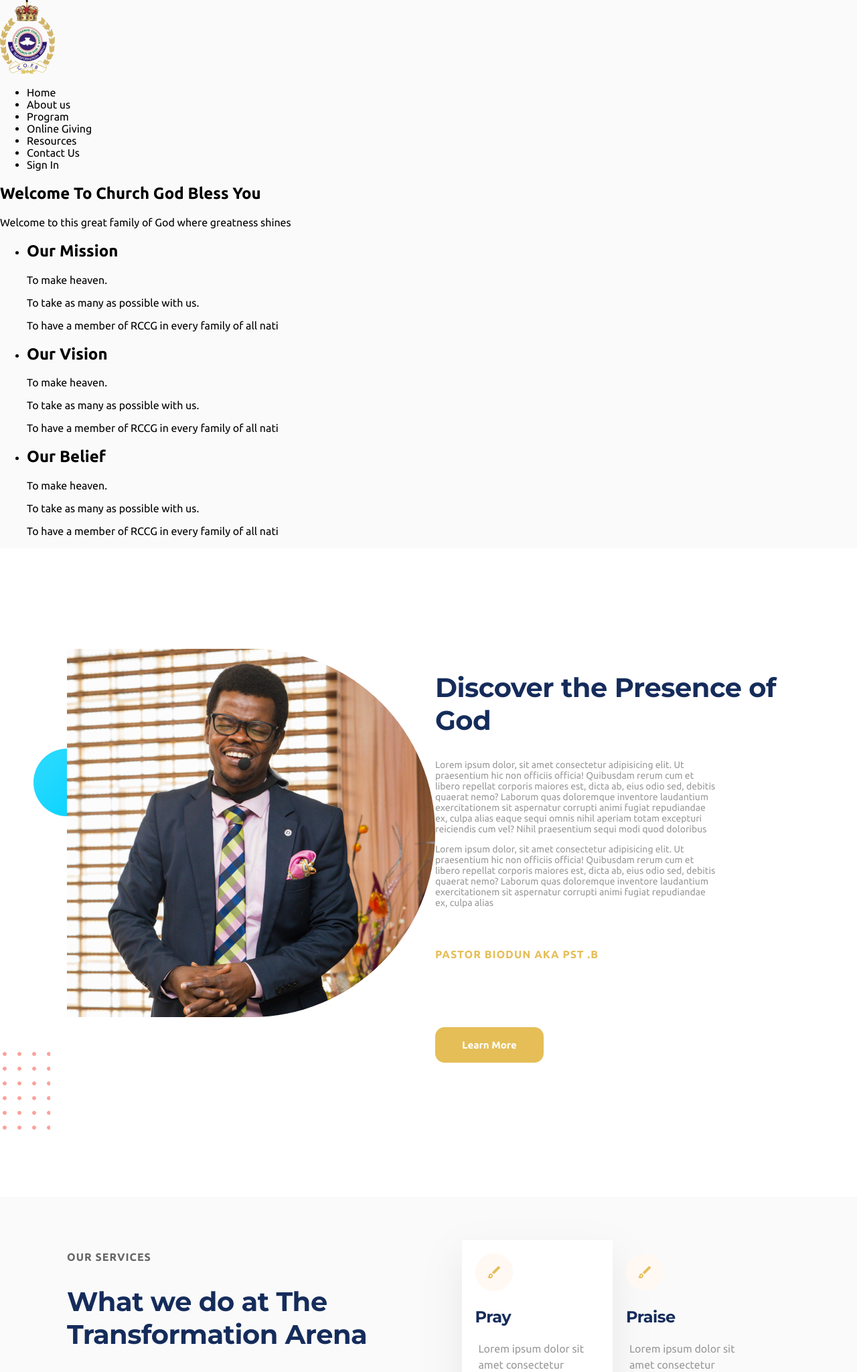
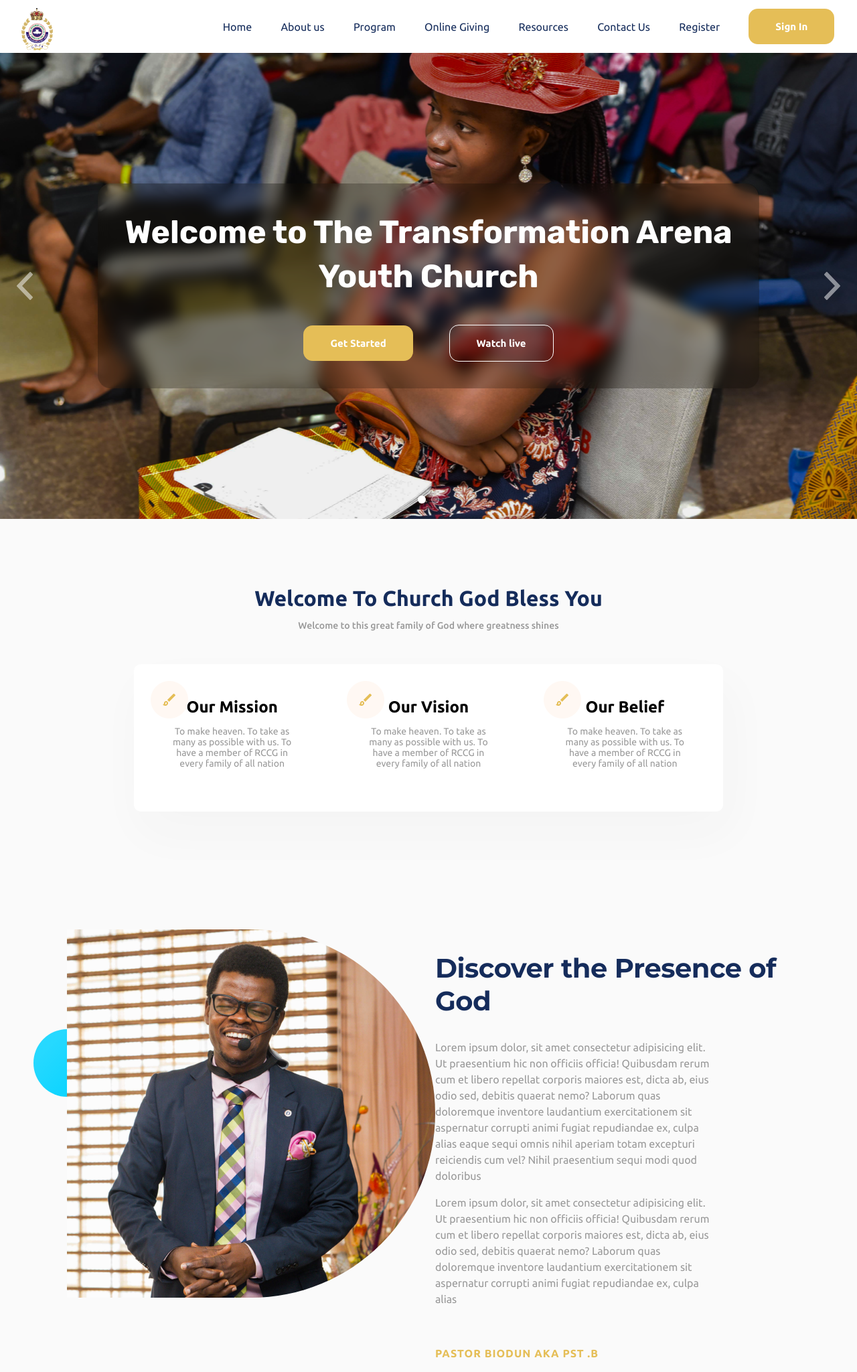
Before and after one commit to chrisfelixcode/ttawebsite, a PHP site: page / in a window 1280 px wide. Shown: the top 2049 px of the page at 67% size. Run offline with PHP 8.4, Linux system fonts and the light colour scheme; grey boxes are pictures that could not be loaded.

Commit message:
first page  iteration

```diff
--- a/index.html
+++ b/index.html
@@ -2,6 +2,7 @@
 <html>
 
 <head>
+
   <link rel="preconnect" href="https://fonts.googleapis.com">
   <link rel="preconnect" href="https://fonts.gstatic.com" crossorigin>
   <link
@@ -15,6 +16,13 @@
     href="https://fonts.googleapis.com/css2?family=Montserrat:ital,wght@0,700;1,600&family=Nunito:wght@200;300;600;700&family=Ubuntu:ital,wght@0,300;0,400;0,500;0,700;1,300;1,400;1,500;1,700&display=swap"
     rel="stylesheet">
 
+  <link
+    href="https://fonts.googleapis.com/css2?family=Montserrat:ital,wght@0,700;1,600&family=Nunito:wght@200;300;600;700&family=Rubik:wght@600;700&family=Ubuntu:ital,wght@0,300;0,400;0,500;0,700;1,300;1,400;1,500;1,700&display=swap"
+    rel="stylesheet">
+
+
+  <link rel="stylesheet" href="./plugins/carousel/styles.css">
+
   <link rel="stylesheet" href="styles.css" />
   <link rel="stylesheet" href="styles2.css" />
   <title>TTA Website</title>
@@ -22,45 +30,93 @@
 </head>
 
 <body>
-  <nav>
-    <div><img src="./LOGO OF COFB1 1@2x.png" alt="" /></div>
-    <ul class="menu-links">
-      <li>Home</li>
-      <li>About us</li>
-      <li>Program</li>
-      <li>Online Giving</li>
-      <li>Resources</li>
-      <li>Contact Us</li>
-      <li class="sign-in">Sign In</li>
+  <nav id="main-nav">
+    <div class="nav-branding"> <img src="./LOGO OF COFB1 1@2x.png" alt="" /></div>
+    <ul class="nav-links">
+      <li><a href="#">Home</a></li>
+      <li><a href="#">About us</a></li>
+      <li><a href="#">Program</a></li>
+      <li><a href="#">Online Giving</a></li>
+      <li><a href="#">Resources</a></li>
+      <li><a href="#">Contact Us</a></li>
+      <li><a href="#">Register</a></li>
+      <li><button class="primary-btn">Sign In</button></li>
     </ul>
   </nav>
-  <section>
-    <h1 class="welcome-header">Welcome To Church God Bless You</h1>
-    <p>Welcome to this great family of God where greatness shines</p>
+
+
+  <section class="photo_slider">
+    <input type="radio" name="slider" class="slide-radio1" checked id="slider_1">
+    <input type="radio" name="slider" class="slide-radio2" id="slider_2">
+    <div class="slider-pagination">
+      <label for="slider_1" class="page1"></label>
+      <label for="slider_2" class="page2"></label>
+    </div>
+    <div class="next control">
+      <label for="slider_1" class="numb1"> <svg xmlns="http://www.w3.org/2000/svg" viewBox="0 0 512 512">
+          <path
+            d="M298.3 256L131.1 81.9c-4.2-4.3-4.1-11.4.2-15.8l29.9-30.6c4.3-4.4 11.3-4.5 15.5-.2L380.9 248c2.2 2.2 3.2 5.2 3 8.1.1 3-.9 5.9-3 8.1L176.7 476.8c-4.2 4.3-11.2 4.2-15.5-.2L131.3 446c-4.3-4.4-4.4-11.5-.2-15.8L298.3 256z" />
+        </svg> </label>
+      <label for="slider_2" class="numb2"> <svg xmlns="http://www.w3.org/2000/svg" viewBox="0 0 512 512">
+          <path
+            d="M298.3 256L131.1 81.9c-4.2-4.3-4.1-11.4.2-15.8l29.9-30.6c4.3-4.4 11.3-4.5 15.5-.2L380.9 248c2.2 2.2 3.2 5.2 3 8.1.1 3-.9 5.9-3 8.1L176.7 476.8c-4.2 4.3-11.2 4.2-15.5-.2L131.3 446c-4.3-4.4-4.4-11.5-.2-15.8L298.3 256z" />
+        </svg> </label>
+    </div>
+    <div class="previous control">
+      <label for="slider_1" class="numb1"> <svg xmlns="http://www.w3.org/2000/svg" viewBox="0 0 512 512">
+          <path
+            d="M213.7 256L380.9 81.9c4.2-4.3 4.1-11.4-.2-15.8l-29.9-30.6c-4.3-4.4-11.3-4.5-15.5-.2L131.1 247.9c-2.2 2.2-3.2 5.2-3 8.1-.1 3 .9 5.9 3 8.1l204.2 212.7c4.2 4.3 11.2 4.2 15.5-.2l29.9-30.6c4.3-4.4 4.4-11.5.2-15.8L213.7 256z" />
+        </svg> </label>
+      <label for="slider_2" class="numb2"> <svg xmlns="http://www.w3.org/2000/svg" viewBox="0 0 512 512">
+          <path
+            d="M213.7 256L380.9 81.9c4.2-4.3 4.1-11.4-.2-15.8l-29.9-30.6c-4.3-4.4-11.3-4.5-15.5-.2L131.1 247.9c-2.2 2.2-3.2 5.2-3 8.1-.1 3 .9 5.9 3 8.1l204.2 212.7c4.2 4.3 11.2 4.2 15.5-.2l29.9-30.6c4.3-4.4 4.4-11.5.2-15.8L213.7 256z" />
+        </svg> </label>
+    </div>
+    <div class="slider slide_img_01">
+      <div class="carousel-box">
+        <h1>Welcome to The Transformation Arena <br /> Youth Church</h1>
+
+        <div class="carousel-buttons">
+          <button class="primary-btn">Get Started</button>
+
+          <button class="glass-btn">Watch live</button>
+        </div>
+      </div>
+    </div>
+    <div class="slider slide_img_02"></div>
   </section>
 
-  <section>
+
+  <section id="section-two" class="container">
+
+    <div id="welcome">
+      <h1>Welcome To Church God Bless You</h1>
+      <p>Welcome to this great family of God where greatness shines</p>
+    </div>
+
     <ul class="card-list">
-      <li class="card-list-items">
+      <li class="card-list-item">
+        <img src="./Icon.png" />
         <h2>Our Mission</h2>
 
-        <p>To make heaven.</p>
-        <p>To take as many as possible with us.</p>
-        <p>To have a member of RCCG in every family of all nati</p>
+        <p>To make heaven.
+          To take as many as possible with us.
+          To have a member of RCCG in every family of all nation</p>
       </li>
-      <li class="card-list-items">
+      <li class="card-list-item">
+        <img src="./Icon.png" />
         <h2>Our Vision</h2>
-
-        <p>To make heaven.</p>
-        <p>To take as many as possible with us.</p>
-        <p>To have a member of RCCG in every family of all nati</p>
+        <p>To make heaven.
+          To take as many as possible with us.
+          To have a member of RCCG in every family of all nation</p>
       </li>
-      <li class="card-list-items">
+      <li class="card-list-item">
+        <img src="./Icon.png" />
         <h2>Our Belief</h2>
 
-        <p>To make heaven.</p>
-        <p>To take as many as possible with us.</p>
-        <p>To have a member of RCCG in every family of all nati</p>
+        <p>To make heaven.
+          To take as many as possible with us.
+          To have a member of RCCG in every family of all nation</p>
       </li>
     </ul>
   </section>
@@ -219,5 +275,7 @@
     </div>
   </section>
 </body>
+<script type="javascript" src="./plugins/carousel/index.js"></script>
+
 
 </html>
--- a/styles.css
+++ b/styles.css
@@ -1,4 +1,4 @@
-/*body {
+/* body {
   background-color: #E5E5E5;
   width: 100%;
 }
--- a/styles2.css
+++ b/styles2.css
@@ -22,6 +22,11 @@
     font-family: 'Ubuntu', sans-serif;
     background-color: var(--light-two);
     margin: 0px;
+
+}
+
+li{
+     list-style-type: none;
 }
 
 .flex-section{
@@ -98,9 +103,21 @@
     font-family: 'Ubuntu', sans-serif;
 }
 
+.glass-btn{
+    background-color:rgba(0, 0, 0, 0.05);
+    border: 1px solid white;
+    color: #fff;
+    padding: 18px 40px;
+    border-radius: 14px;
+    font-size: 15px;
+    font-weight: 700;
+    font-family: 'Ubuntu', sans-serif;
+}
+
+
+
 #section-four{
     position: relative;
-    background-color: #ffffff;
     padding-top: 86px;
     padding-bottom: 150px;
 }
@@ -110,8 +127,8 @@
     font-family: Ubuntu;
     font-style: normal;
     font-weight: normal;
-    font-size: 14px;
-    line-height: 16px;
+    font-size: 16px;
+    line-height: 150%;
     width: 80%;
 }
 
@@ -299,3 +316,175 @@
 .carousel-buttons{
     float:right;
 }
+
+
+
+
+
+
+
+
+
+
+
+
+
+
+
+#welcome{
+  text-align: center;
+}
+
+#section-two{
+    text-align: center;
+    margin-top: 100px;
+}
+
+#welcome h1{
+  font-family: Ubuntu;
+  font-style: normal;
+  font-weight: bold;
+  font-size: 32px;
+  line-height: 37px;
+  color: var(--secondary);
+  margin-bottom: 10px ;
+}
+
+#welcome h2{
+    color: var(--secondary);
+    font-family: Ubuntu;
+    font-style: normal;
+    font-weight: 500;
+    font-size: 16px;
+    line-height: 18px;
+}
+
+#welcome p{
+    font-family: Ubuntu;
+    font-style: normal;
+    font-weight: 500;
+    font-size: 14px;
+    line-height: 16px;
+    color: var(--light);
+}
+
+
+.card-list{
+
+    display: flex;
+    list-style: none;
+    justify-content: space-around;
+    background: #FFFFFF;
+    box-shadow: 10px 32px 72px rgba(51, 51, 51, 0.03);
+    border-radius: 10px;
+    gap: 50px;
+    padding: 25px;
+    margin: 50px 100px 10px 100px;
+
+}
+
+.card-list-item{
+    position: relative;
+    width: 25%;
+    padding: 25px;
+}
+
+.card-list-item img{
+    position: absolute;
+    top: 0px;
+    left: 0px;
+}
+.card-list-item h2{
+    display: inline;
+}
+
+.card-list-item p{
+    font-family: Ubuntu;
+    font-style: normal;
+    font-weight: normal;
+    font-size: 14px;
+    line-height: 16px;
+    text-align: center;
+    color: var(--light);
+
+}
+
+
+#main-nav{
+    display: flex;
+    padding: 12px;
+    background-color: white;
+
+}
+
+.nav-branding{
+    width: 20%;
+    height: 55px;
+    margin-left: 20px;
+}
+
+.nav-branding img{
+    height: 115%;
+}
+
+.nav-links{
+    width: 80%;
+    display: flex;
+    justify-content: space-around;
+    align-items: center;
+    margin: 0px;
+}
+
+.nav-links a {
+    font-family: Ubuntu;
+    font-style: normal;
+    font-weight: normal;
+    font-size: 16px;
+    line-height: 18px;
+    color: var(--secondary);
+    text-decoration: none;
+}
+
+
+   .slide_img_01 {
+      background: url('./AOP_3275.png') no-repeat center;
+      background-size: cover;
+      left: 0;
+    }
+
+    .slide_img_02 {
+      background: url('https://picsum.photos/2200/1800/?random') no-repeat center;
+      background-size: cover;
+      left: 100%
+    }
+
+.carousel-box{
+    background: rgba(16, 13, 4, 0.26);
+    backdrop-filter: blur(10px);
+    border-radius: 20px;
+    text-align: center;
+    padding: 40px;
+}
+
+.carousel-box h1{
+    font-family: Rubik;
+    font-style: normal;
+    font-weight: bold;
+    font-size: 48px;
+    line-height: 66px;
+    color: white;
+    margin-top: 0px;
+}
+.carousel-box .carousel-buttons{
+    width: 100%;
+}
+.carousel-box .carousel-buttons button{
+    margin: 0px 25px;
+}
+
+
+
+
+.photo_slider{
+    height: 696px;
+}
```
Also changed, not shown: plugins/carousel/index.js (added, +9 -0 lines), AOP_3275.png (added), plugins/carousel/styles.css (added).
